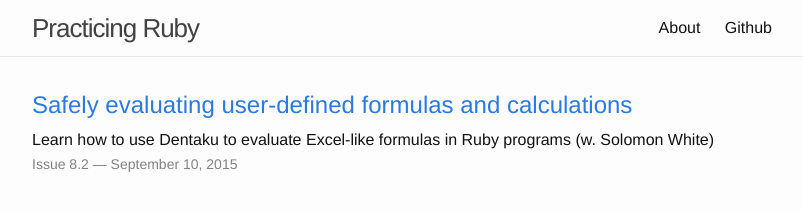
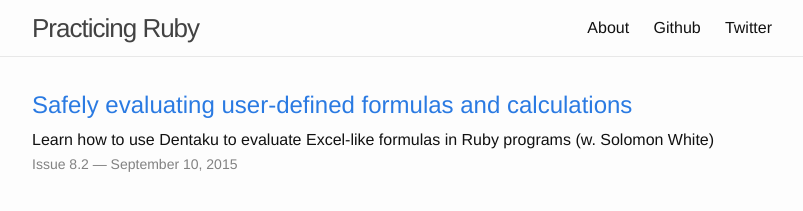
Before and after one commit to PracticingDeveloper/practicingruby.com, a Jekyll site: the page built from index.html, in a window 1280 px wide and 900 px high. Shown: the top 211 px of the window, without its empty margins (238-1041 px from the left). Built offline with Jekyll 4.4.1, drawn with Linux system fonts in a browser that asks for light colours.

Commit message:
Add twitter link

```diff
--- a/_includes/header.html
+++ b/_includes/header.html
@@ -16,6 +16,7 @@
       <div class="trigger">
         <a class="page-link" href="/about">About</a>
         <a class="page-link" href="https://github.com/PracticingDeveloper/practicingruby.com">Github</a>
+        <a class="page-link" href="https://twitter.com/practicingdev">Twitter</a>
       </div>
     </nav>
 
```
